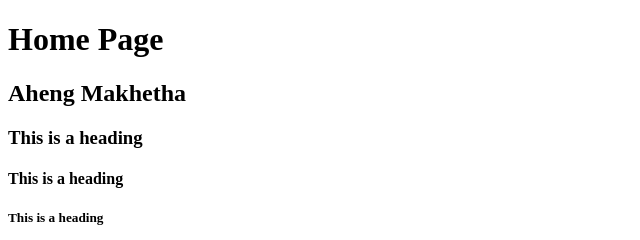
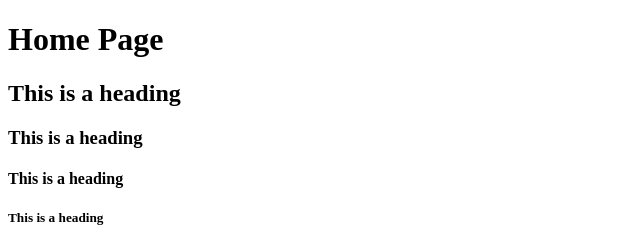
Before and after one commit to AhengMakhetha/My-FNB-APP-ACAD, a plain HTML site: page index.html in a window 1280 px wide. Shown: the top 240 px of the page, 0-640 px from the left. Drawn offline with Linux system fonts and the light colour scheme.

Commit message:
Add files via upload

```diff
--- a/index.html
+++ b/index.html
@@ -4,7 +4,7 @@
 </head>
 <body>
 <h1>Home Page</h1>
-<h2>Aheng Makhetha</h2>
+<h2>This is a heading</h2>
 <h3>This is a heading</h3>
 <h4>This is a heading</h4>
 <h5>This is a heading</h5>
```
